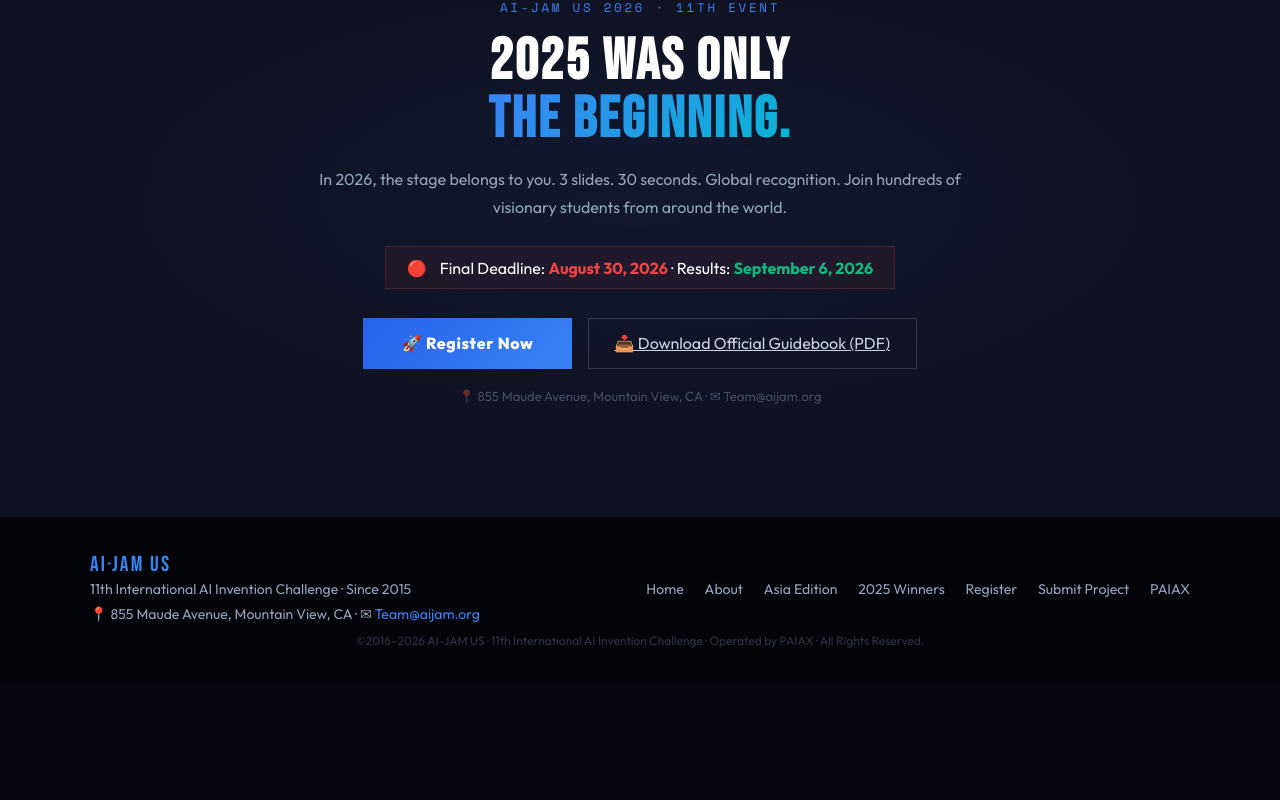
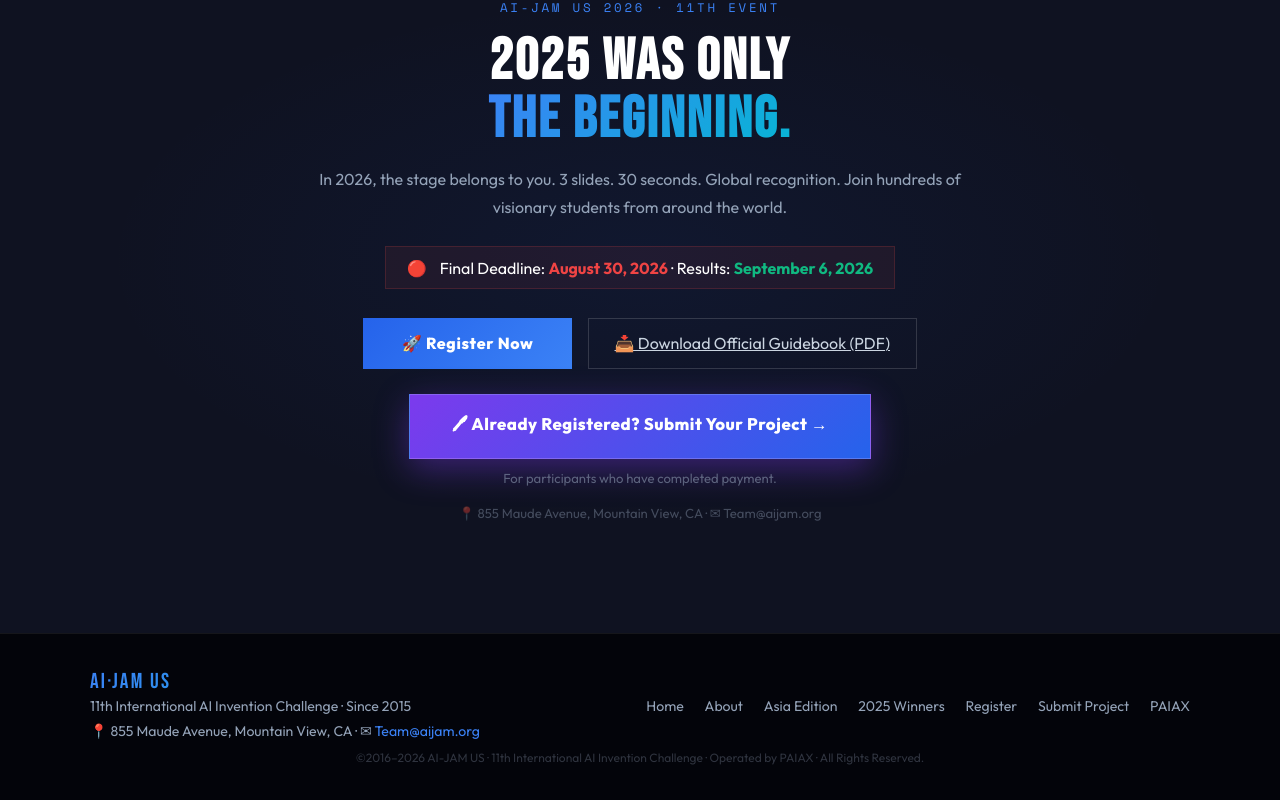
Before and after one commit to ryankoo76/aijam-website, a Next.js app: page / in a window 1280 px wide. Shown: the part 7442-8242 px from the top of the page. Before the commit the page ends 8125 px from the top, so only its background shows below. Built offline with nearby package versions, Linux system fonts and the light colour scheme.

Commit message:
feat: add prominent Submit Project button below Register Now in hero

```diff
--- a/components/PageHome.tsx
+++ b/components/PageHome.tsx
@@ -369,6 +369,27 @@
             <button className="btn-main" onClick={() => onSwitch('register')}>🚀 Register Now</button>
             <a className="btn-sec" href="/AIJAM_Guidebook_2026.pdf" download="AIJAM_Guidebook_2026.pdf" target="_blank" rel="noopener noreferrer">📥 Download Official Guidebook (PDF)</a>
           </div>
+          <div style={{marginTop:'1.6rem'}}>
+            <a href="/submit" style={{
+              display:'inline-flex',
+              alignItems:'center',
+              gap:'.55rem',
+              background:'linear-gradient(135deg,#7c3aed,#2563eb)',
+              color:'#fff',
+              padding:'1.05rem 2.6rem',
+              fontWeight:800,
+              fontSize:'1.05rem',
+              letterSpacing:'.03em',
+              textDecoration:'none',
+              boxShadow:'0 10px 34px rgba(124,58,237,.4)',
+              border:'1px solid rgba(255,255,255,.18)',
+            }}>
+              🖊 Already Registered? Submit Your Project →
+            </a>
+            <div style={{marginTop:'.7rem',fontSize:'.82rem',color:'rgba(148,163,184,.55)'}}>
+              For participants who have completed payment.
+            </div>
+          </div>
           <p style={{marginTop:'1.2rem',fontSize:'.82rem',color:'rgba(148,163,184,.4)'}}>📍 855 Maude Avenue, Mountain View, CA · ✉ Team@aijam.org</p>
         </div>
       </div>
```
